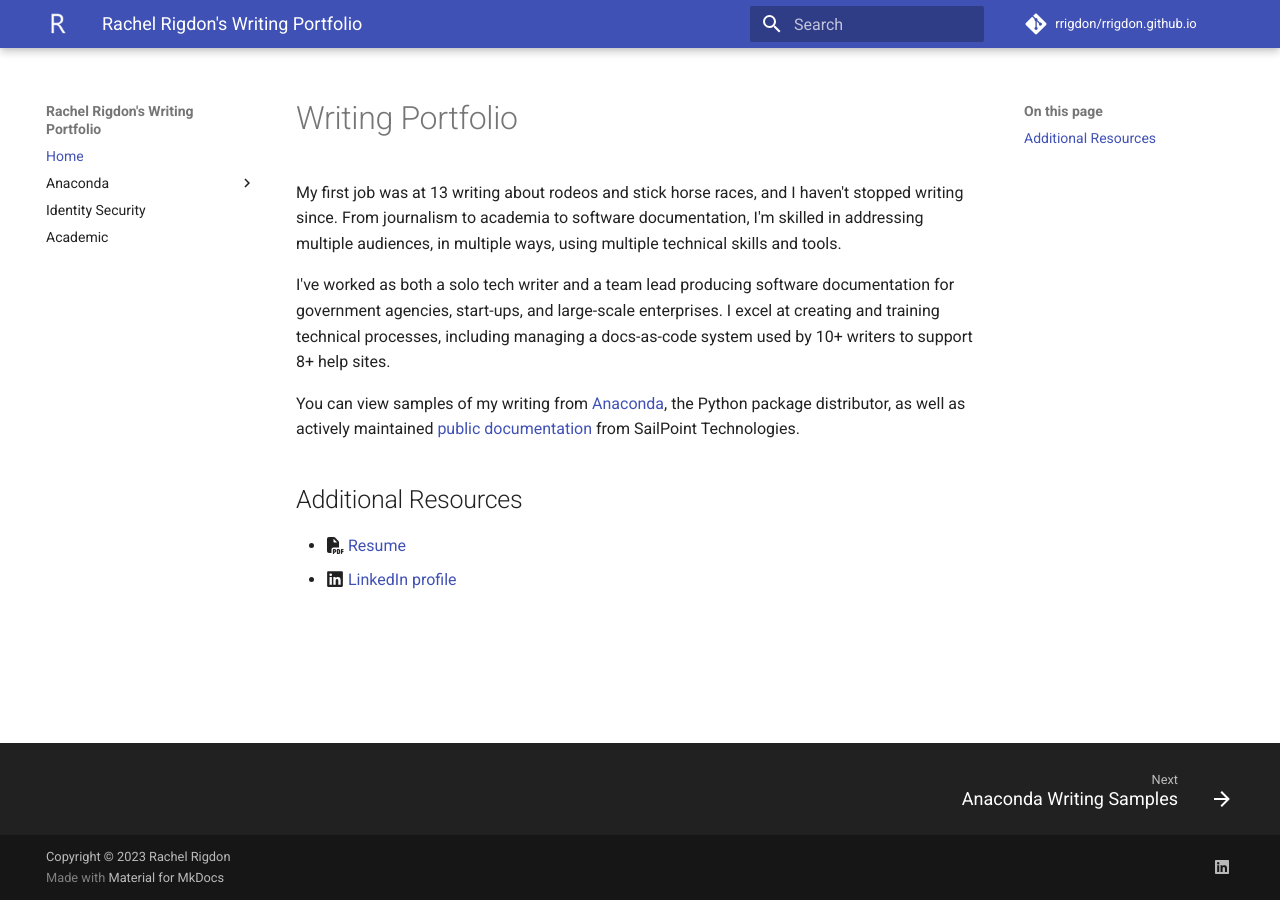
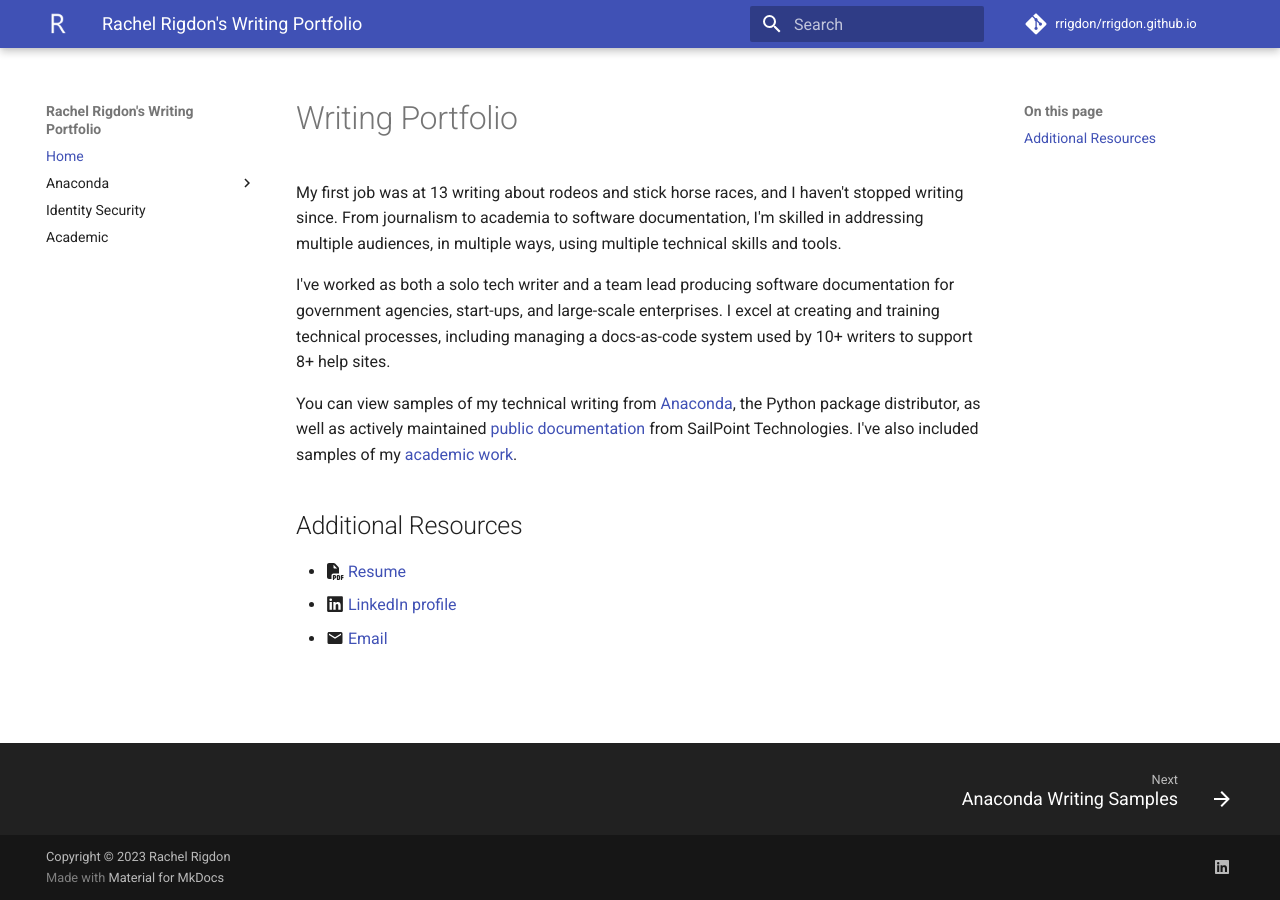
Before and after one commit to rrigdon/rrigdon.github.io, an MkDocs documentation site: the page built from docs/index.md, in a window 1280 px wide. Built offline with MkDocs 1.6.1 and Material for MkDocs 9.7.7, drawn with Linux system fonts in a browser that asks for light colours; comment, search, counter and statistics services are not loaded.

Commit message:
added email and academic note to index

```diff
--- a/docs/index.md
+++ b/docs/index.md
@@ -4,9 +4,10 @@ My first job was at 13 writing about rodeos and stick horse races, and I haven't
 
 I've worked as both a solo tech writer and a team lead producing software documentation for government agencies, start-ups, and large-scale enterprises. I excel at creating and training technical processes, including managing a docs-as-code system used by 10+ writers to support 8+ help sites.
 
-You can view samples of my writing from [Anaconda](anaconda/index.md), the Python package distributor, as well as actively maintained [public documentation](id_security.md) from SailPoint Technologies.
+You can view samples of my technical writing from [Anaconda](anaconda/index.md), the Python package distributor, as well as actively maintained [public documentation](id_security.md) from SailPoint Technologies. I've also included samples of my [academic work](academic.md).
 
 ## Additional Resources
 
 - :fontawesome-solid-file-pdf: [Resume](assets/resume.pdf)
 - :fontawesome-brands-linkedin: [LinkedIn profile](https://www.linkedin.com/in/rachel-rigdon/)
+- :material-email: [Email](mailto:rmrigdon@gmail.com)
```
